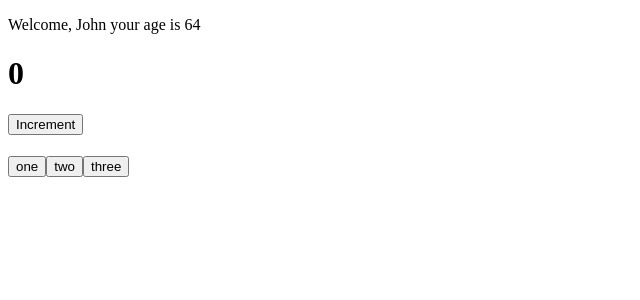
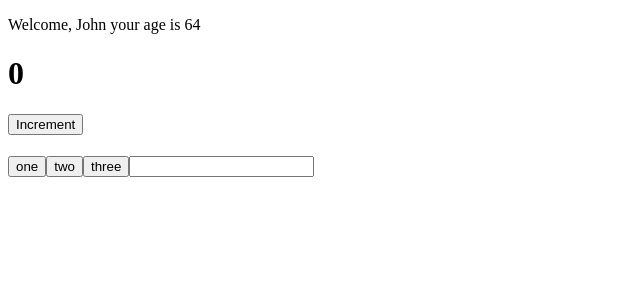
Before and after one commit to paolobaiada/React, a React (Create React App) app: page / in a window 1280 px wide. Shown: the top 300 px of the page, without its empty margins (0-640 px from the left). Built offline with nearby package versions, Linux system fonts and the light colour scheme.

Commit message:
change branch

```diff
--- a/src/App.js
+++ b/src/App.js
@@ -4,6 +4,7 @@ import React from "react";
 /* import Counter from "./Components/Counter"; */
 import ClickCounter from "./Components/ClickCounter";
 import ClickTracker from "./Components/ClickTracker";
+import InteractiveWelcome from "./Components/InteractiveWelcome";
 class App extends React.Component{
 
   render(){
@@ -15,6 +16,7 @@ class App extends React.Component{
      {/* <Counter incrementAmount = {1} incrementIntervall = {1000}/>  */}
     <ClickCounter />
     <ClickTracker/>
+    <InteractiveWelcome/>
     </>
 
    )
--- /dev/null
+++ b/src/Components/interactiveWelcome.jsx
@@ -0,0 +1,16 @@
+import { useState } from "react";
+import Welcome from "./Welcome"
+
+const InteractiveWelcome = () => {
+    const [input,setInput] = useState();
+    function change(event){
+        setInput(event.target.value)
+    }
+    return (
+        <>
+        <input type="text" value={input}/>
+        <welcome name = {input}/>
+        </>
+    )
+}
+export default InteractiveWelcome;
```
